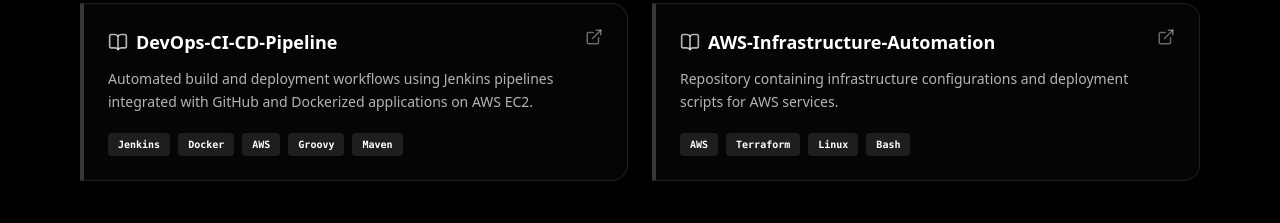
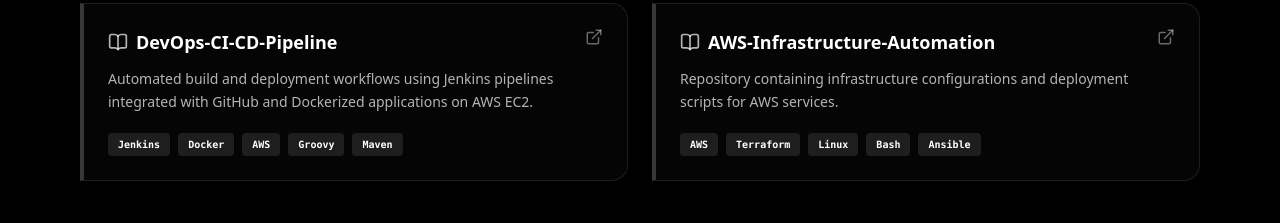
Before and after one commit to GANESHVEERABOINA/Ganesh-Portfolio-website, a React (Vite) app: page / in a window 1280 px wide. Shown: the part 6080-6303 px from the top of the page. Built offline with nearby package versions, Linux system fonts and the light colour scheme.

Commit message:
Update GitHub URLs and technologies in repositories.ts
Updated GitHub repository links and added Ansible to the technologies list.

```diff
--- a/src/data/repositories.ts
+++ b/src/data/repositories.ts
@@ -3,12 +3,12 @@
     title: "DevOps-CI-CD-Pipeline",
     description: "Automated build and deployment workflows using Jenkins pipelines integrated with GitHub and Dockerized applications on AWS EC2.",
     technologies: ["Jenkins", "Docker", "AWS", "Groovy", "Maven"],
-    githubUrl: "#" // Replace with your actual GitHub repo link
+    githubUrl: "https://github.com/GANESHVEERABOINA/devops-cicd-project.git" // Replace with your actual GitHub repo link
   },
   {
     title: "AWS-Infrastructure-Automation",
     description: "Repository containing infrastructure configurations and deployment scripts for AWS services.",
-    technologies: ["AWS", "Terraform", "Linux", "Bash"],
-    githubUrl: "#" // Replace with your actual GitHub repo link
+    technologies: ["AWS", "Terraform", "Linux", "Bash", "Ansible"],
+    githubUrl: "https://github.com/GANESHVEERABOINA/AWS-Infrastructure-Automation.git" // Replace with your actual GitHub repo link
   }
 ];
```
